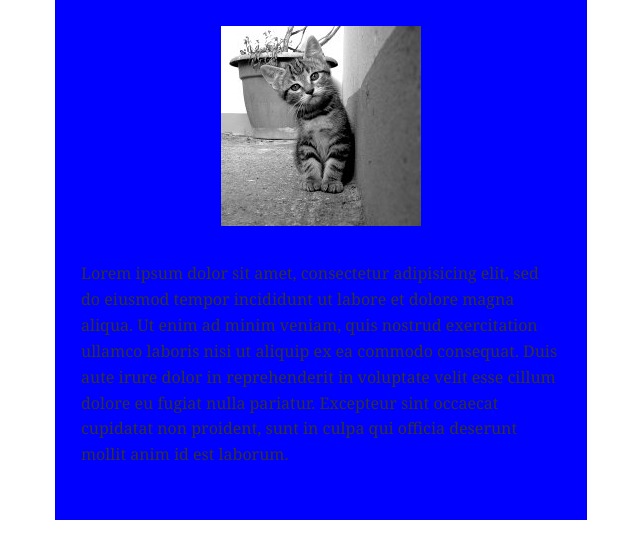
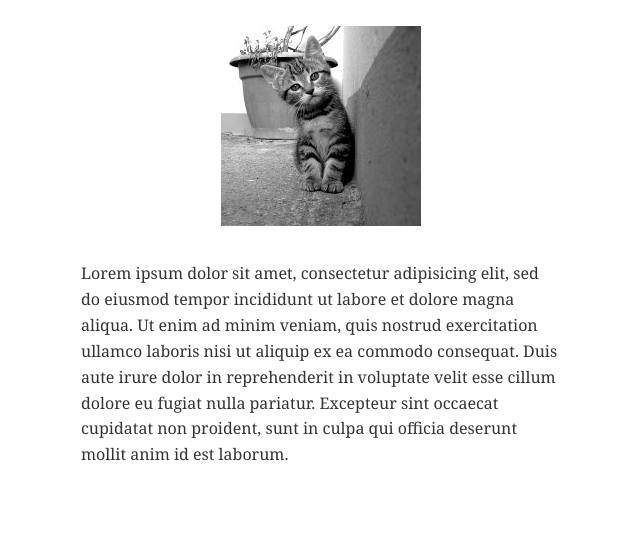
Before and after one commit to jasonelston/jasonelston.github.io, a plain HTML site: page index.html in a window 768 px wide. Shown: the whole page, without its empty margins (63-703 px from the left). Drawn offline with Linux system fonts and the light colour scheme.

Commit message:
Removed container colours to see viewport changes

```diff
--- a/css/global.css
+++ b/css/global.css
@@ -112,12 +112,13 @@ a:active, a:focus { outline: none; }
   padding: 0.809em;
   max-width: 30em;
   margin: auto;
-	background-color: gray;
+/*  background-color: gray;*/
   }
 
 aside {
   width: 100%;
   float: right;
+  margin: 0 0 2.2em;
 }
 
 img#photo {
--- a/css/layout.css
+++ b/css/layout.css
@@ -4,7 +4,7 @@
 	padding: 1.618em;
 	margin: 0 auto;
 	max-width: 60em;
-	background-color:green;
+/*  background-color:green;*/
 	}
 
 aside {
@@ -30,7 +30,7 @@ aside {
 
 #container {
 	width: 30em;
-	background-color:blue;
+/*  background-color:blue;*/
 	}
 
 aside {
```
